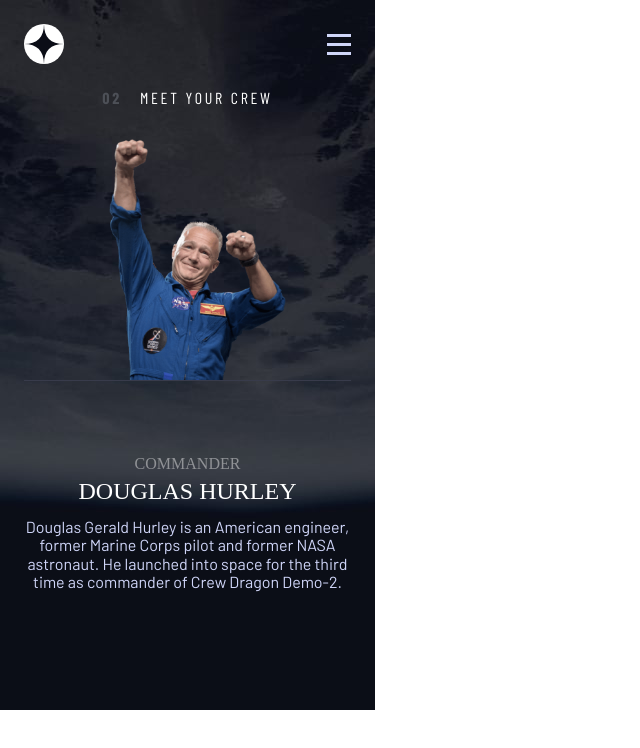
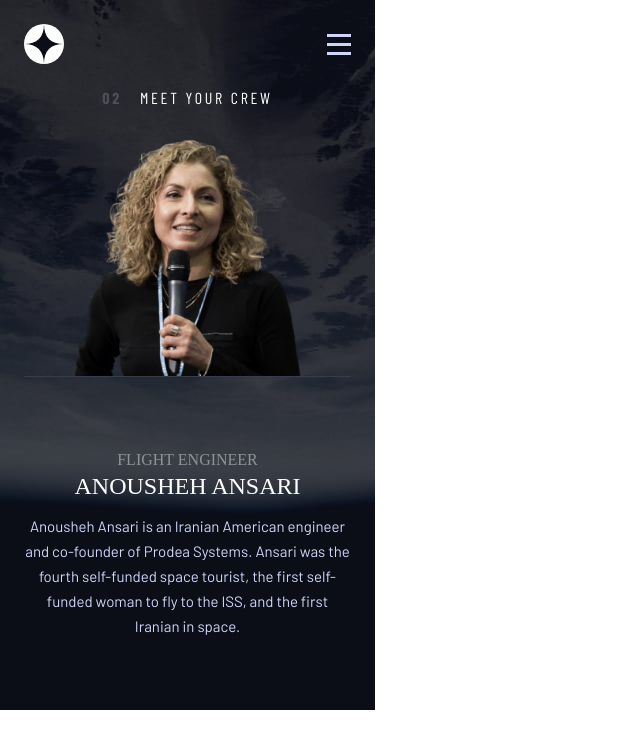
Before and after one commit to saulocode1/space-react, a React (Create React App) app: page /space-react/mars in a window 1280 px wide. Shown: the top 748 px of the page, without its empty margins (0-640 px from the left). Built offline with nearby package versions, Linux system fonts and the light colour scheme; a web font is replaced by a local one.

Commit message:
create crew sections

```diff
--- a/src/App.jsx
+++ b/src/App.jsx
@@ -10,6 +10,9 @@ import "aos/dist/aos.css";
 import CrewSection from "./Components/CrewSection";
 
 import { BrowserRouter as Router, Route, Routes } from "react-router-dom";
+import MarkSection from "./Components/CrewSection/Crew/Mark";
+import VictorSection from "./Components/CrewSection/Crew/Victor";
+import AnoushehSection from "./Components/CrewSection/Crew/Anousheh";
 
 const App = () => {
    AOS.init({
@@ -19,7 +22,8 @@ const App = () => {
    return (
       <>
          <GlobalStyled />
-         <CrewSection />
+         {/* <CrewSection /> */}
+         <AnoushehSection></AnoushehSection>
       </>
       // <>
       //    <Router>
--- /dev/null
+++ b/src/Components/CrewSection/Crew/Anousheh/index.jsx
@@ -0,0 +1,19 @@
+import React from "react";
+import CrewSection from "../..";
+import AnoushehImage from "../../../../assets/crew/image-anousheh-ansari.png";
+
+const AnoushehSection = () => {
+   return (
+      <>
+         <CrewSection
+            imageWidth="14.14rem"
+            src={AnoushehImage}
+            crewSubtitle="Flight Engineer"
+            crewTitle="Anousheh Ansari"
+            crewText="Anousheh Ansari is an Iranian American engineer and co-founder of Prodea Systems. Ansari was the fourth self-funded space tourist, the first self-funded woman to fly to the ISS, and the first Iranian in space. "
+         />
+      </>
+   );
+};
+
+export default AnoushehSection;
--- /dev/null
+++ b/src/Components/CrewSection/Crew/Mark/index.jsx
@@ -0,0 +1,19 @@
+import React from "react";
+import CrewSection from "../..";
+import MarkImage from "../../../../assets/crew/image-mark-shuttleworth.png";
+
+const MarkSection = () => {
+   return (
+      <>
+         <CrewSection
+            imageWidth="9.62rem"
+            src={MarkImage}
+            crewSubtitle="Mission Specialist"
+            crewTitle="MARK SHUTTLEWORTH"
+            crewText="Mark Richard Shuttleworth is the founder and CEO of Canonical, the company behind the Linux-based Ubuntu operating system. Shuttleworth became the first South African to travel to space as a space tourist."
+         />
+      </>
+   );
+};
+
+export default MarkSection;
--- /dev/null
+++ b/src/Components/CrewSection/Crew/Victor/index.jsx
@@ -0,0 +1,19 @@
+import React from "react";
+import CrewSection from "../..";
+import VictorImage from "../../../../assets/crew/image-victor-glover.png";
+
+const VictorSection = () => {
+   return (
+      <>
+         <CrewSection
+            imageWidth="11.30rem"
+            src={VictorImage}
+            crewSubtitle="PILOT"
+            crewTitle="Victor Glover"
+            crewText="Pilot on the first operational flight of the SpaceX Crew Dragon to the International Space Station. Glover is a commander in the U.S. Navy where he pilots an F/A-18.He was a crew member of Expedition 64, and served as a station systems flight engineer."
+         />
+      </>
+   );
+};
+
+export default VictorSection;
--- a/src/Components/CrewSection/CrewSectionImage/styled.js
+++ b/src/Components/CrewSection/CrewSectionImage/styled.js
@@ -1,9 +1,9 @@
 import styled from "styled-components";
 
 const CrewImage = styled.img.attrs((props) => ({ src: props.src }))`
-   width: 11.07rem;
+   width: ${(props) => props.imageWidth};
    height: auto;
-   margin-left: 1.25rem;
+   margin-left: ${(props) => props.imageMargin};
 `;
 
 export default CrewImage;
--- a/src/Components/CrewSection/CrewSectionText/styled.js
+++ b/src/Components/CrewSection/CrewSectionText/styled.js
@@ -21,10 +21,10 @@ export const CrewTitle = styled.h1`
 `;
 
 export const StyledCrewText = styled.p`
-   font-size: var(--font-1);
+   font-size: var(--font-3);
    font-family: "Barlow";
    color: var(--first-grey);
-   line-height: 1.1462rem;
+   line-height: 1.5625rem;
    font-weight: 400;
    text-align: center;
 `;
--- a/src/Components/CrewSection/index.jsx
+++ b/src/Components/CrewSection/index.jsx
@@ -5,11 +5,16 @@ import CrewBackground from "../../assets/crew/background-crew-mobile.jpg";
 import SectionFirstTitle from "../Section/SectionText";
 import CrewImage from "./CrewSectionImage/styled";
 import ImageWrapper from "./styled";
-
-import ImageTest from "../../assets/crew/image-douglas-hurley.png";
 import CrewText from "./CrewSectionText";
 
-const CrewSection = ({ src, crewSubtitle, crewTitle, crewText }) => {
+const CrewSection = ({
+   src,
+   crewSubtitle,
+   crewTitle,
+   crewText,
+   imageWidth,
+   imageMargin,
+}) => {
    return (
       <>
          <StyledSection
@@ -22,13 +27,17 @@ const CrewSection = ({ src, crewSubtitle, crewTitle, crewText }) => {
             <Header />
             <SectionFirstTitle titleNumber="02" firstTitle="meet your crew" />
             <ImageWrapper>
-               <CrewImage src={ImageTest} />
+               <CrewImage
+                  imageWidth={imageWidth}
+                  imageMargin={imageMargin}
+                  src={src}
+               />
                <SectionLine />
             </ImageWrapper>
             <CrewText
-               crewSubtitle="Commander "
-               crewTitle="Douglas Hurley"
-               crewText="Douglas Gerald Hurley is an American engineer, former Marine Corps pilot and former NASA astronaut. He launched into space for the third time as commander of Crew Dragon Demo-2."
+               crewSubtitle={crewSubtitle}
+               crewTitle={crewTitle}
+               crewText={crewText}
             />
          </StyledSection>
       </>
--- a/src/Components/Section/SectionText/styled.js
+++ b/src/Components/Section/SectionText/styled.js
@@ -33,7 +33,7 @@ export const StyledNumber = styled.h1`
 `;
 
 export const TitleWrapper = styled.div`
-   max-width: 13.8125rem;
+   max-width: 14.8125rem;
    display: flex;
    justify-content: center;
    gap: 1.125rem;
```
Also changed, not shown: src/Components/CrewSection/Crew/Douglas/index.jsx (added, +20 -0 lines).
